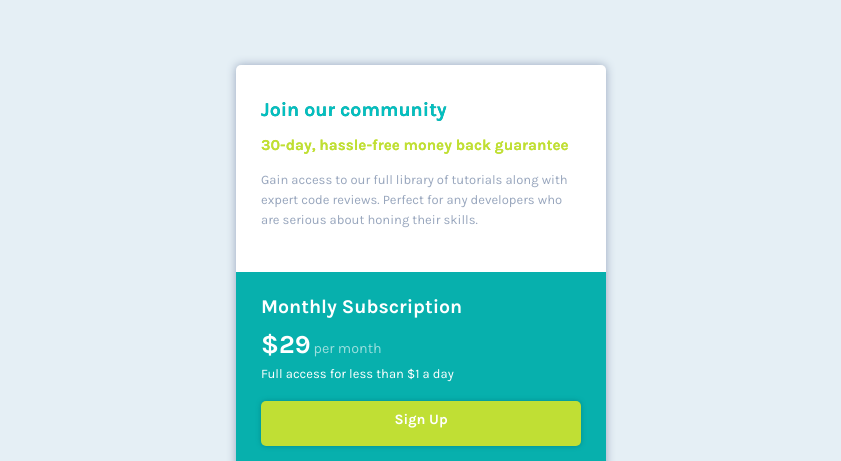
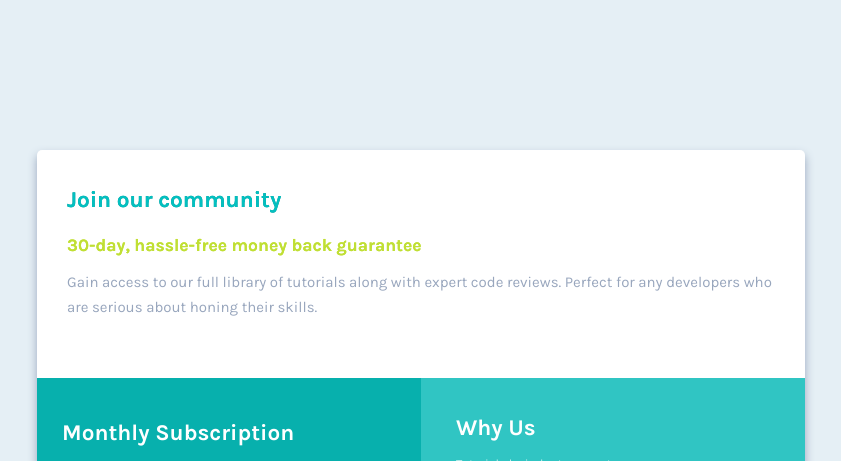
Before and after one commit to 06Augusto-ziuL/frontend_mentor_challenges, a plain HTML site: page single-price-grid-component-master/index.html in a window 1280 px wide. Shown: the top 461 px of the page, without its empty margins (219-1060 px from the left). Drawn offline with Linux system fonts and the light colour scheme.

Commit message:
desktop version

```diff
--- /dev/null
+++ b/single-price-grid-component-master/css/media.css
@@ -0,0 +1,59 @@
+@charset "UTF-8";
+
+@media screen and (min-width: 768.1px){
+    section {
+        width: 768px;
+        height: 500px;
+        font-size: 15px;
+        grid-template-columns: repeat(2, 1fr);
+        grid-template-rows: repeat(2, 1fr);
+        grid-template-areas:
+        "join join"
+        "subs why"
+        ;
+    }
+
+    div#join{
+        padding: 30px;
+        margin: -10px 0px;
+    }
+
+    div#join > h2 {
+        margin-bottom: 10px;
+    }
+
+    div#join > p {
+        line-height: 25px;
+        text-align: left;
+    }
+
+    div#sign {
+        border-radius: 0px 0px 0px 5px;
+    }
+
+    div#sign > h2, h3, p {
+        line-height: 20px;
+    }
+
+    div#sign > h2 {
+        margin-bottom: 10px;
+    }
+
+    div#sign > p#value {
+        line-height: 35px;
+        margin-bottom: 5px;
+    }
+
+    div#sign > a {
+        height: 50px;
+    }
+
+    div#why {
+        padding-left: 35px;
+    }
+
+    div#why, h2 {
+        padding-top: 20px;
+    }
+
+}
--- a/single-price-grid-component-master/css/style.css
+++ b/single-price-grid-component-master/css/style.css
@@ -27,7 +27,7 @@ section {
     height: 670px;
     width: 370px;
     margin: 50px;
-    box-shadow: 0px 0px 10px hsl(218, 22%, 67%);
+    box-shadow: 0px 5px 10px hsl(218, 22%, 67%);
     border-radius: 5px;
     display: grid;
     grid-template-rows: repeat(3, 1fr);
@@ -88,7 +88,7 @@ div#sign > a {
     display: block;
     background-color: hsl(71, 73%, 54%);
     height: 45px;
-    padding: 10px;
+    padding: 15px;
     border-radius: 5px;
     box-shadow: 0px 0px 5px darkcyan;
     text-decoration: none;
@@ -110,6 +110,7 @@ div#why {
     display: block;
     border-radius: 0px 0px 5px 5px;
     margin-bottom: 10px;
+
 }
 
 div#why > p > small {
--- a/single-price-grid-component-master/index.html
+++ b/single-price-grid-component-master/index.html
@@ -6,7 +6,8 @@
 
   <link rel="icon" type="image/png" sizes="32x32" href="./images/favicon-32x32.png">
 
-  <link rel="stylesheet" href="css/style.css">
+  <link rel="stylesheet" href="css/style.css" media="all">
+  <link rel="stylesheet" href="css/media.css">
 
   <title>Frontend Mentor | Single Price Grid Component</title>
 </head>
```
